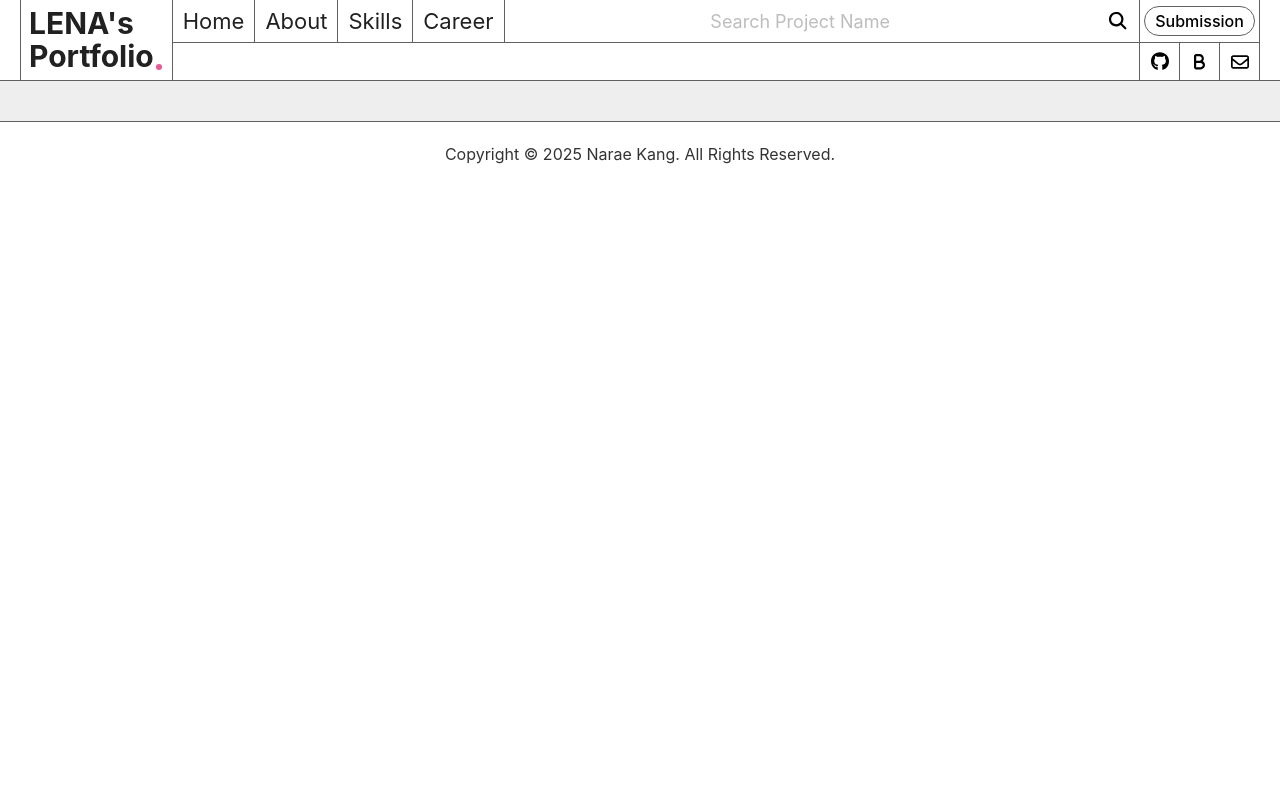
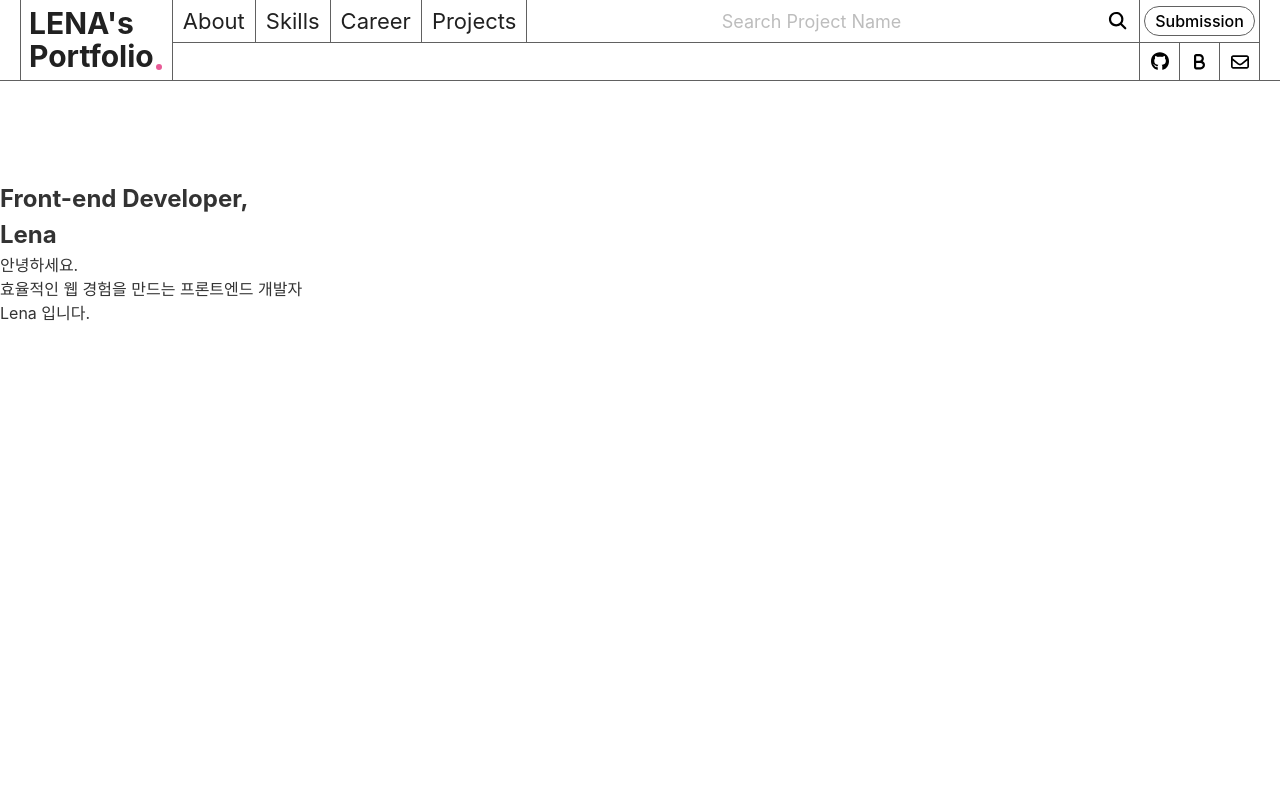
Before and after one commit to lenakang/portfolio_2025, a Next.js app: page / in a window 1280 px wide. Shown: the top 800 px of the page. Built offline with nearby package versions, Linux system fonts and the light colour scheme.

Commit message:
feet : add container

```diff
--- /dev/null
+++ b/src/app/about/page.tsx
@@ -0,0 +1,3 @@
+export default function page() {
+    return <div>about page</div>;
+}
--- /dev/null
+++ b/src/app/components/Layout/Container/index.tsx
@@ -0,0 +1,10 @@
+import { ReactNode } from "react";
+
+interface IContainer {
+    children: ReactNode;
+    className?: string;
+}
+
+export default function index({ children, className }: IContainer) {
+    return <main className={`container ${className}`}>{children}</main>;
+}
--- a/src/app/components/Layout/Footer/page.tsx
+++ b/src/app/components/Layout/Footer/index.tsx
@@ -1,6 +1,6 @@
 import styles from "./footer.module.scss";
 
-export default function Footer() {
+export default function index() {
     return (
         <footer className={styles.footer}>
             <p>Copyright © 2025 Narae Kang. All Rights Reserved.</p>
--- a/src/app/components/Layout/Nav/nav.module.scss
+++ b/src/app/components/Layout/Header/header.module.scss
@@ -69,7 +69,6 @@ $nav-right-size: 12rem;
                         font-size: 2.2rem;
 
                         .nav_menu_item {
-                            a {
                             color: var(--gray-900);
                             border-right: 1px solid var(--gray-700);
                             display: flex;
@@ -78,13 +77,13 @@ $nav-right-size: 12rem;
                             padding: 1rem;
                             line-height: 1;
                             transition: all 0.1s ease-in-out;
+                            cursor: pointer;
                             z-index: 10;
 
                             &:hover,
                             &:active {
                                 background: var(--gray-900);
                                 color: white;
-                                }
                             }
                         }
                     }
--- a/src/app/components/Layout/Nav/page.tsx
+++ b/src/app/components/Layout/Header/index.tsx
@@ -1,9 +1,18 @@
+"use client";
+
 import Link from "next/link";
-import styles from "./nav.module.scss";
+import styles from "./header.module.scss";
 import { Button } from "../../Form";
 import { MagnifyingGlassIcon } from "@heroicons/react/16/solid";
 
-export default function Nav() {
+export default function index() {
+    const scrollToSection = (id: string) => {
+        const section = document.getElementById(id);
+        section?.scrollIntoView({ behavior: "smooth" });
+    };
+
+    const links = ["About", "Skills", "Career", "Projects"];
+
     return (
         <header className={styles.header}>
             <div className={styles.header_container}>
@@ -17,18 +26,18 @@ export default function Nav() {
                     <div className={styles.nav_top}>
                         <div className={styles.nav_top_center}>
                             <ul className={styles.nav_menu}>
-                                <li className={styles.nav_menu_item}>
-                                    <Link href="/">Home</Link>
-                                </li>
-                                <li className={styles.nav_menu_item}>
-                                    <Link href="/">About</Link>
-                                </li>
-                                <li className={styles.nav_menu_item}>
-                                    <Link href="/">Skills</Link>
-                                </li>
-                                <li className={styles.nav_menu_item}>
-                                    <Link href="/">Career</Link>
-                                </li>
+                                {links.map((link) => (
+                                    <li key={link}>
+                                        <button
+                                            className={styles.nav_menu_item}
+                                            onClick={() =>
+                                                scrollToSection(link)
+                                            }
+                                        >
+                                            {link}
+                                        </button>
+                                    </li>
+                                ))}
                             </ul>
                             <form className={styles.nav_search}>
                                 <div className={styles.nav_search_inner}>
--- /dev/null
+++ b/src/app/components/Layout/index.tsx
@@ -0,0 +1,3 @@
+export { default as Header } from "./Header";
+export { default as Footer } from "./Footer";
+export { default as Container } from "./Container";
--- a/src/app/globals.css
+++ b/src/app/globals.css
@@ -79,6 +79,26 @@ table {
     border-spacing: 0;
 }
 
+button {
+    background: inherit;
+    border: inherit;
+    outline: none;
+}
+
+.container {
+    width: 100%;
+    max-width: var(--container-width);
+    margin: 0 auto;
+}
+.container section {
+    padding: 10rem 0;
+    border-bottom: 1px solid #0a0a0a;
+    min-height: 100vh;
+}
+.container section:last-child {
+    border-bottom: 0;
+}
+
 @media (prefers-color-scheme: dark) {
     html {
         color-scheme: dark;
--- a/src/app/layout.tsx
+++ b/src/app/layout.tsx
@@ -1,5 +1,6 @@
 import type { Metadata } from "next";
 import { Geist, Geist_Mono } from "next/font/google";
+import { Header, Footer } from "./components/Layout";
 import "./globals.css";
 
 const geistSans = Geist({
@@ -25,7 +26,9 @@ export default function RootLayout({
     return (
         <html lang="en">
             <body className={`${geistSans.variable} ${geistMono.variable}`}>
+                <Header />
                 {children}
+                <Footer />
             </body>
         </html>
     );
--- a/src/app/page.module.css
+++ /dev/null
@@ -1,9 +0,0 @@
-.main {
-    padding: 2rem;
-    width: 100%;
-    margin: 0 auto;
-
-    background: #eee;
-
-    max-width: var(--container-width);
-}
--- a/src/app/page.tsx
+++ b/src/app/page.tsx
@@ -1,13 +1,30 @@
-import Footer from "./components/Layout/Footer/page";
-import Nav from "./components/Layout/Nav/page";
-import styles from "./page.module.css";
+import { Container } from "./components/Layout";
 
 export default function Home() {
     return (
-        <div className={styles.page}>
-            <Nav />
-            <main className={styles.main}></main>
-            <Footer />
-        </div>
+        <Container>
+            <section id="About">
+                <h2>
+                    Front-end Developer,
+                    <br />
+                    Lena
+                </h2>
+                <p>
+                    안녕하세요.
+                    <br />
+                    효율적인 웹 경험을 만드는 프론트엔드 개발자
+                    <br /> Lena 입니다.
+                </p>
+            </section>
+            <section id="Skills">
+                <h2>SKILLS</h2>
+            </section>
+            <section id="Career">
+                <h2>career</h2>
+            </section>
+            <section id="Projects">
+                <h2>projects</h2>
+            </section>
+        </Container>
     );
 }
```
Also changed, not shown: src/app/page.module.scss (added, +14 -0 lines). Lines whose indentation alone changed are shown as unchanged.
